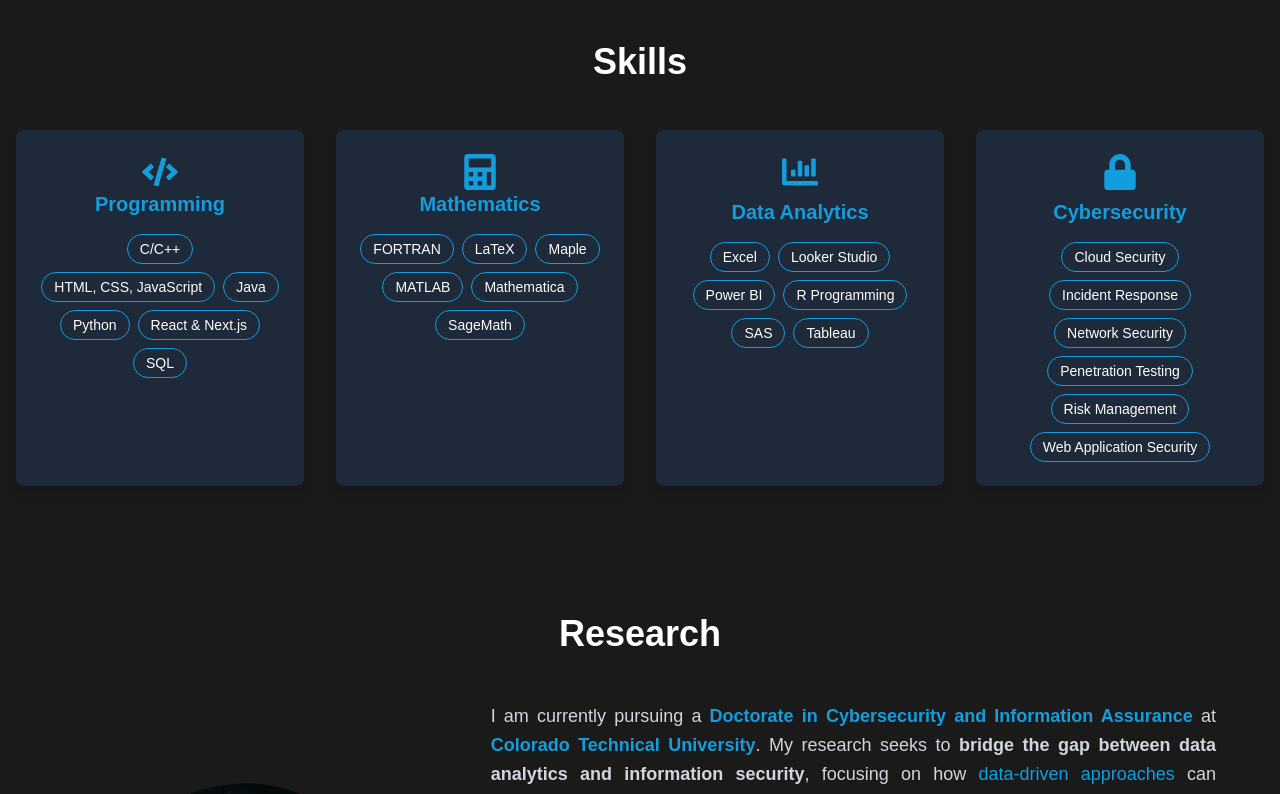
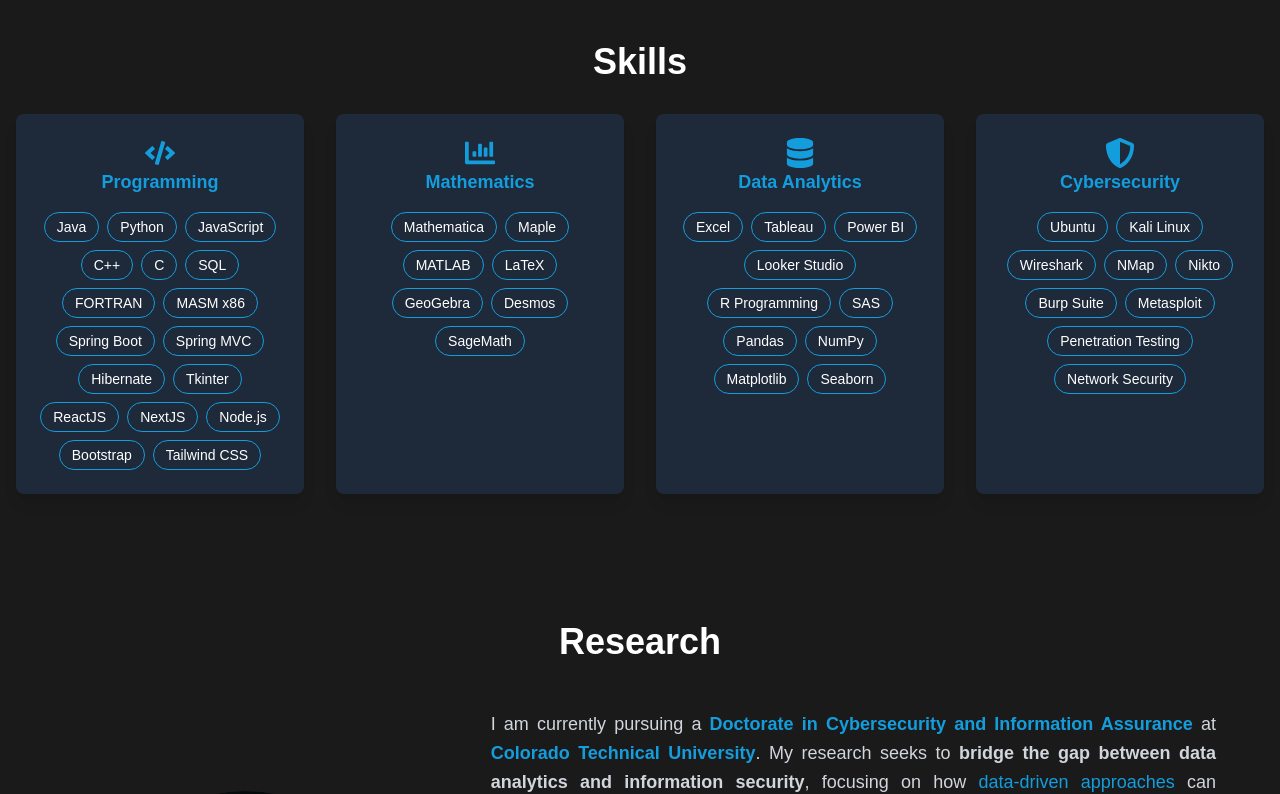
Before and after one commit to awnonbhowmik/awnonbhowmik.github.io, a Next.js app: page / in a window 1280 px wide. Shown: the part 1520-2314 px from the top of the page. Built offline with nearby package versions, Linux system fonts and the light colour scheme.

Commit message:
Update Achievements and Skills sections: coding stats title, button styles, hover effects, skillset refinement

```diff
--- a/src/app/components/Achievements.tsx
+++ b/src/app/components/Achievements.tsx
@@ -114,7 +114,7 @@ export default function Achievements() {
 
       {/* Competitive Programming Section */}
       <div className="max-w-5xl mx-auto text-center mt-20 mb-12 px-4">
-        <h2 className="text-4xl font-bold text-white">Competitive Programming</h2>
+        <h2 className="text-4xl font-bold text-white">Coding Stats</h2>
         {/* <p className="text-gray-400 text-lg mt-2">Online coding platforms and achievements</p> */}
       </div>
       <div className="max-w-5xl mx-auto grid grid-cols-1 md:grid-cols-2 gap-8 px-4">
@@ -126,7 +126,14 @@ export default function Achievements() {
               <li key={i}>{stat}</li>
             ))}
           </ul>
-          <a href={competitive[0].url} target="_blank" rel="noopener noreferrer" className="text-[#149ddd] underline text-center hover:text-blue-500 transition-colors">View Profile</a>
+          <a
+            href={competitive[0].url}
+            target="_blank"
+            rel="noopener noreferrer"
+            className="border border-[#149ddd] text-[#149ddd] px-4 py-2 rounded-full text-sm font-semibold text-center bg-transparent transition-colors duration-200 hover:bg-[#149ddd] hover:text-white"
+          >
+            View Profile
+          </a>
         </div>
         {/* HackerRank Card */}
         <div className="bg-gray-800 p-6 rounded-lg shadow-lg hover:shadow-xl transition-transform hover:scale-105 flex flex-col justify-between">
@@ -149,7 +156,14 @@ export default function Achievements() {
               ))}
             </div>
           </div>
-          <a href={competitive[1].url} target="_blank" rel="noopener noreferrer" className="text-[#149ddd] underline text-center hover:text-blue-500 transition-colors">View Profile</a>
+          <a
+            href={competitive[1].url}
+            target="_blank"
+            rel="noopener noreferrer"
+            className="border border-[#149ddd] text-[#149ddd] px-4 py-2 rounded-full text-sm font-semibold text-center bg-transparent transition-colors duration-200 hover:bg-[#149ddd] hover:text-white"
+          >
+            View Profile
+          </a>
         </div>
       </div>
     </section>
--- a/src/app/components/Skills.tsx
+++ b/src/app/components/Skills.tsx
@@ -1,53 +1,35 @@
 'use client';
-import { FaCode, FaCalculator, FaChartBar, FaLock } from 'react-icons/fa';
+import { FaCode, FaCubes, FaDatabase, FaServer, FaBug, FaLaptopCode, FaCheckCircle, FaCloud, FaChartBar, FaFileAlt, FaImage, FaCube, FaWindowRestore, FaShieldAlt } from 'react-icons/fa';
 
-const skillData = [
+
+const skillCategories = [
   {
-    icon: <FaCode className="text-4xl text-[#149ddd]" />,
-    title: 'Programming',
+    icon: <FaCode className="text-3xl text-[#149ddd]" />,
+    title: "Programming",
     skills: [
-      'C/C++',
-      'HTML, CSS, JavaScript',
-      'Java',
-      'Python',
-      'React & Next.js',
-      'SQL',
+      "Java", "Python", "JavaScript", "C++", "C", "SQL", "FORTRAN", "MASM x86",
+      "Spring Boot", "Spring MVC", "Hibernate", "Tkinter", "ReactJS", "NextJS", "Node.js", "Bootstrap", "Tailwind CSS"
     ],
   },
   {
-    icon: <FaCalculator className="text-4xl text-[#149ddd]" />,
-    title: 'Mathematics',
+    icon: <FaChartBar className="text-3xl text-[#149ddd]" />,
+    title: "Mathematics",
     skills: [
-      'FORTRAN',
-      'LaTeX',
-      'Maple',
-      'MATLAB',
-      'Mathematica',
-      'SageMath',
+      "Mathematica", "Maple", "MATLAB", "LaTeX", "GeoGebra", "Desmos", "SageMath"
     ],
   },
   {
-    icon: <FaChartBar className="text-4xl text-[#149ddd] mb-2" />,
-    title: 'Data Analytics',
+    icon: <FaDatabase className="text-3xl text-[#149ddd]" />,
+    title: "Data Analytics",
     skills: [
-      'Excel',
-      'Looker Studio',
-      'Power BI',
-      'R Programming',
-      'SAS',
-      'Tableau',
+      "Excel", "Tableau", "Power BI", "Looker Studio", "R Programming", "SAS", "Pandas", "NumPy", "Matplotlib", "Seaborn"
     ],
   },
   {
-    icon: <FaLock className="text-4xl text-[#149ddd] mb-2" />,
-    title: 'Cybersecurity',
+    icon: <FaShieldAlt className="text-3xl text-[#149ddd]" />,
+    title: "Cybersecurity",
     skills: [
-      'Cloud Security',
-      'Incident Response',
-      'Network Security',
-      'Penetration Testing',
-      'Risk Management',
-      'Web Application Security',
+      "Ubuntu", "Kali Linux", "Wireshark", "NMap", "Nikto", "Burp Suite", "Metasploit", "Penetration Testing", "Network Security"
     ],
   },
 ];
@@ -56,22 +38,20 @@ export default function Skills() {
   return (
     <section id="skills" className="py-16 bg-[#1a1a1a] text-white">
       <div className="container mx-auto px-4">
-        <h2 className="text-4xl font-bold text-center mb-12">Skills</h2>
+        <h2 className="text-4xl font-bold text-center mb-8">Skills</h2>
         <div className="grid grid-cols-1 sm:grid-cols-2 lg:grid-cols-4 gap-8">
-          {skillData.map((cat) => (
+          {skillCategories.map((cat) => (
             <div
               key={cat.title}
               className="bg-gray-800 rounded-lg p-6 shadow-lg flex flex-col items-center hover:scale-105 hover:shadow-xl transition-transform"
             >
               {cat.icon}
-              <h3 className="text-xl font-semibold mb-4 text-[#149ddd]">
-                {cat.title}
-              </h3>
+              <h3 className="text-lg font-semibold mb-4 text-[#149ddd]">{cat.title}</h3>
               <div className="flex flex-wrap gap-2 justify-center">
                 {cat.skills.map((skill) => (
                   <span
                     key={skill}
-                    className="border border-[#149ddd] text-white px-3 py-1 rounded-full text-sm font-medium transition-colors duration-200 bg-transparent hover:bg-[#149ddd]/10"
+                    className="border border-[#149ddd] text-white px-3 py-1 rounded-full text-sm font-medium bg-transparent transition-colors duration-200 hover:bg-[#149ddd]/10 hover:text-[#149ddd]"
                   >
                     {skill}
                   </span>
```
